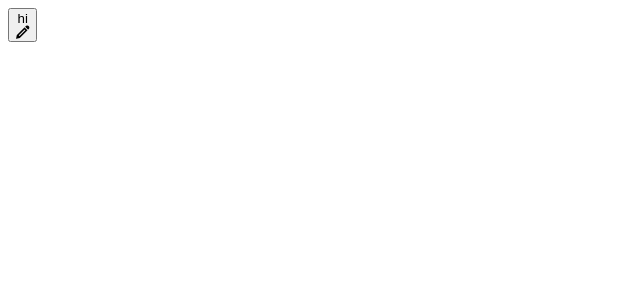
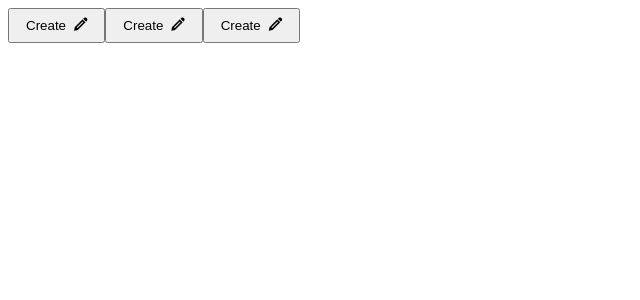
Before and after one commit to tandaraelena/reminder-app, a React (Create React App) app: page / in a window 1280 px wide. Shown: the top 300 px of the page, without its empty margins (0-640 px from the left). Built offline with nearby package versions, Linux system fonts and the light colour scheme.

Commit message:
create a reusable button and an action bar

```diff
--- /dev/null
+++ b/src/component/action-bar/action-bar.component.jsx
@@ -0,0 +1,20 @@
+import React from 'react';
+import { Button } from '../button'
+
+const ActionBar = () => {
+  return (
+    <div>
+      <Button label="Create" >
+        <span className="icon-pencil"></span>
+      </Button>
+      <Button label="Create" >
+        <span className="icon-pencil"></span>
+      </Button>
+      <Button label="Create" >
+        <span className="icon-pencil"></span>
+      </Button>
+    </div>
+  )
+}
+
+export { ActionBar }
--- /dev/null
+++ b/src/component/action-bar/index.js
@@ -0,0 +1 @@
+export { ActionBar } from './action-bar.component'
--- a/src/component/app/app.component.jsx
+++ b/src/component/app/app.component.jsx
@@ -1,10 +1,10 @@
-import React from 'react'
-import { Button } from '../button'
+import React from 'react';
+import { ActionBar } from '../action-bar'
 
 const ReminderApp = () => {
   return (
     <div>
-      <Button/>
+      <ActionBar/>
     </div>
   )
 }
--- a/src/component/button/button.component.jsx
+++ b/src/component/button/button.component.jsx
@@ -1,14 +1,15 @@
 import React from 'react';
+import { StyledButton } from './button.style';
 
-const Button = ({ onClick }) => {
+const Button = ({ onClick, label = 'hey', children }) => {
   return (
-    <button
+    <StyledButton
       onClick={onClick}
       data-testid='nice-button'
     >
-      hi
-      <div className="icon-pencil"></div>
-    </button>
+      <span>{label}</span>
+      {children}
+    </StyledButton>
   )
 }
 
--- a/src/component/button/button.style.js
+++ b/src/component/button/button.style.js
@@ -0,0 +1,8 @@
+import styled from 'styled-components';
+
+export const StyledButton = styled.button`
+  padding: 8px 16px;
+  & > span:first-child{
+    padding-right: 8px;
+  }
+`
```
Also changed, not shown: src/component/action-bar/action-bar.style.js (added).
